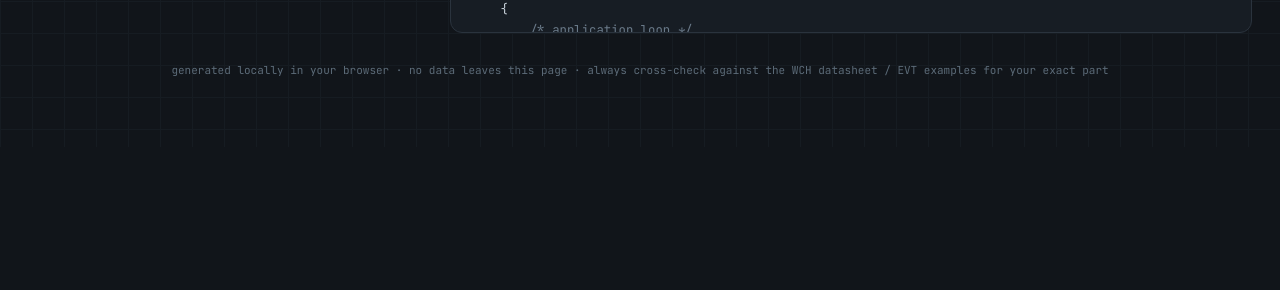
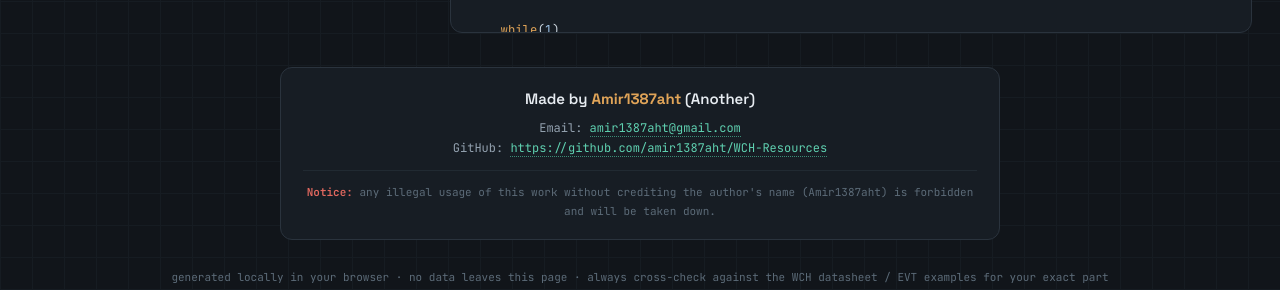
Before and after one commit to amir1387aht/WCH-Resources, a plain HTML site: page index.html in a window 1280 px wide. Shown: the part 1215-1505 px from the top of the page. Before the commit the page ends 1362 px from the top, so only its background shows below. Drawn offline with Linux system fonts and the light colour scheme.

Commit message:
Update index.html

```diff
--- a/index.html
+++ b/index.html
@@ -1,4 +1,11 @@
 <!DOCTYPE html>
+<!--
+  WCH Peripheral Configurator
+  Made by Amir1387aht (Another)
+  Email : amir1387aht@gmail.com
+  GitHub: https://github.com/amir1387aht/WCH-Resources
+  Any usage of this work without crediting the author's name is forbidden and will be taken down.
+-->
 <html lang="en">
 <head>
 <meta charset="UTF-8">
@@ -179,6 +186,20 @@
     text-align:center; padding:30px 20px 10px; color:var(--text-faint); font-family:var(--mono); font-size:11px;
   }
   footer a{color:var(--text-faint);}
+  .credits{
+    margin:34px auto 0; max-width:720px; padding:18px 22px;
+    background:var(--panel); border:1px solid var(--line); border-radius:12px;
+    font-family:var(--mono); font-size:12px; line-height:1.7; color:var(--text-dim); text-align:center;
+  }
+  .credits .by{font-family:var(--disp); font-size:15px; color:var(--text); font-weight:600; margin-bottom:6px;}
+  .credits .by b{color:var(--copper);}
+  .credits a{color:var(--teal); text-decoration:none; border-bottom:1px dotted var(--teal-dim);}
+  .credits a:hover{color:var(--copper); border-bottom-color:var(--copper);}
+  .credits .legal{
+    margin-top:12px; padding-top:12px; border-top:1px solid var(--line-soft);
+    font-size:11px; color:var(--text-faint);
+  }
+  .credits .legal strong{color:var(--red); font-weight:600;}
 </style>
 </head>
 <body>
@@ -250,6 +271,12 @@
       </div>
       <pre id="codeOut"></pre>
     </div>
+  </div>
+  <div class="credits">
+    <div class="by">Made by <b>Amir1387aht</b> (Another)</div>
+    <div>Email: <a href="mailto:amir1387aht@gmail.com">amir1387aht@gmail.com</a></div>
+    <div>GitHub: <a href="https://github.com/amir1387aht/WCH-Resources" target="_blank" rel="noopener noreferrer">https://github.com/amir1387aht/WCH-Resources</a></div>
+    <div class="legal"><strong>Notice:</strong> any illegal usage of this work without crediting the author's name (Amir1387aht) is forbidden and will be taken down.</div>
   </div>
   <footer>generated locally in your browser · no data leaves this page · always cross-check against the WCH datasheet / EVT examples for your exact part</footer>
 </div>
@@ -1454,6 +1481,8 @@ ${helpers}
   let out = `/* Auto-generated by WCH Configurator
  * Target : ${v.id}
  * Library: ${style==='stdperiph' ? 'WCH StdPeriph EVT library' : 'WCH BLE SDK (CH5xx_common.h family)'}
+ * Made by Amir1387aht (Another) - amir1387aht@gmail.com
+ * https://github.com/amir1387aht/WCH-Resources
  * Note   : cross-check pin/peripheral availability against the ${v.id} datasheet
  *          and package before flashing — not every pin is bonded out on every package.
  */
```
